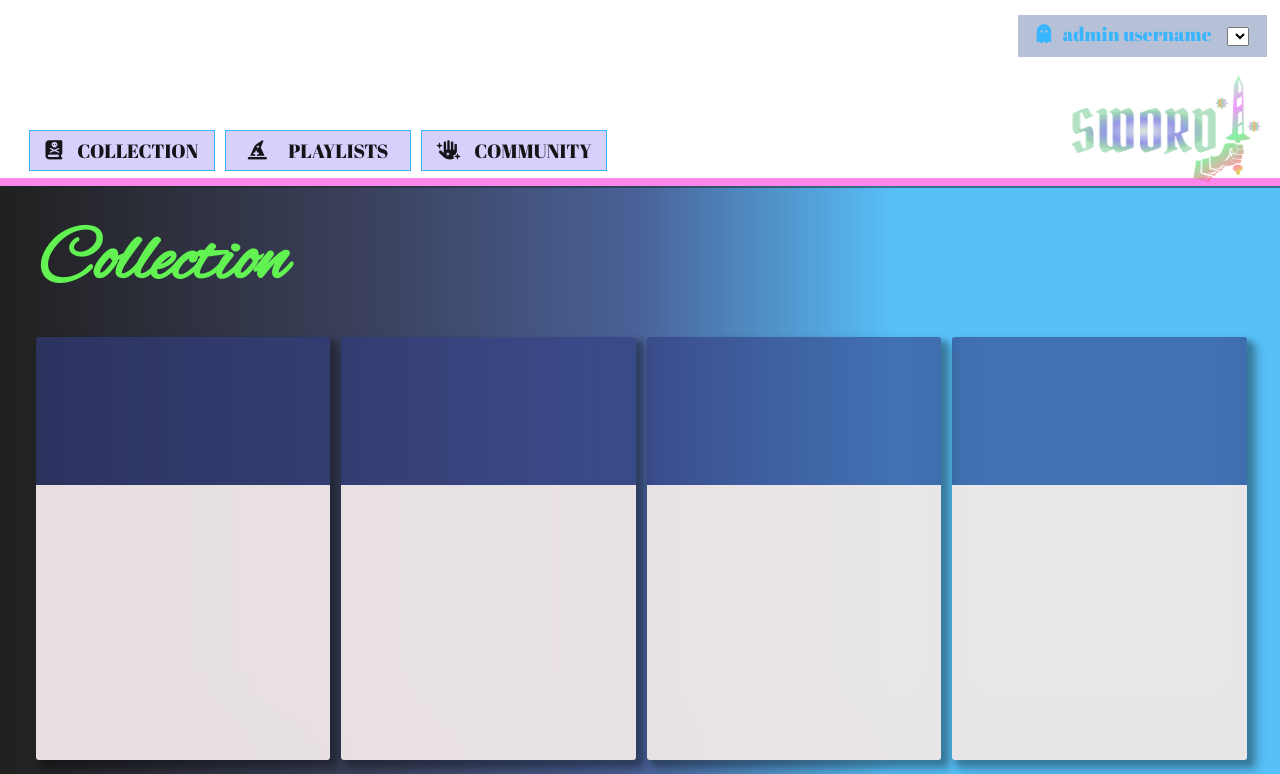
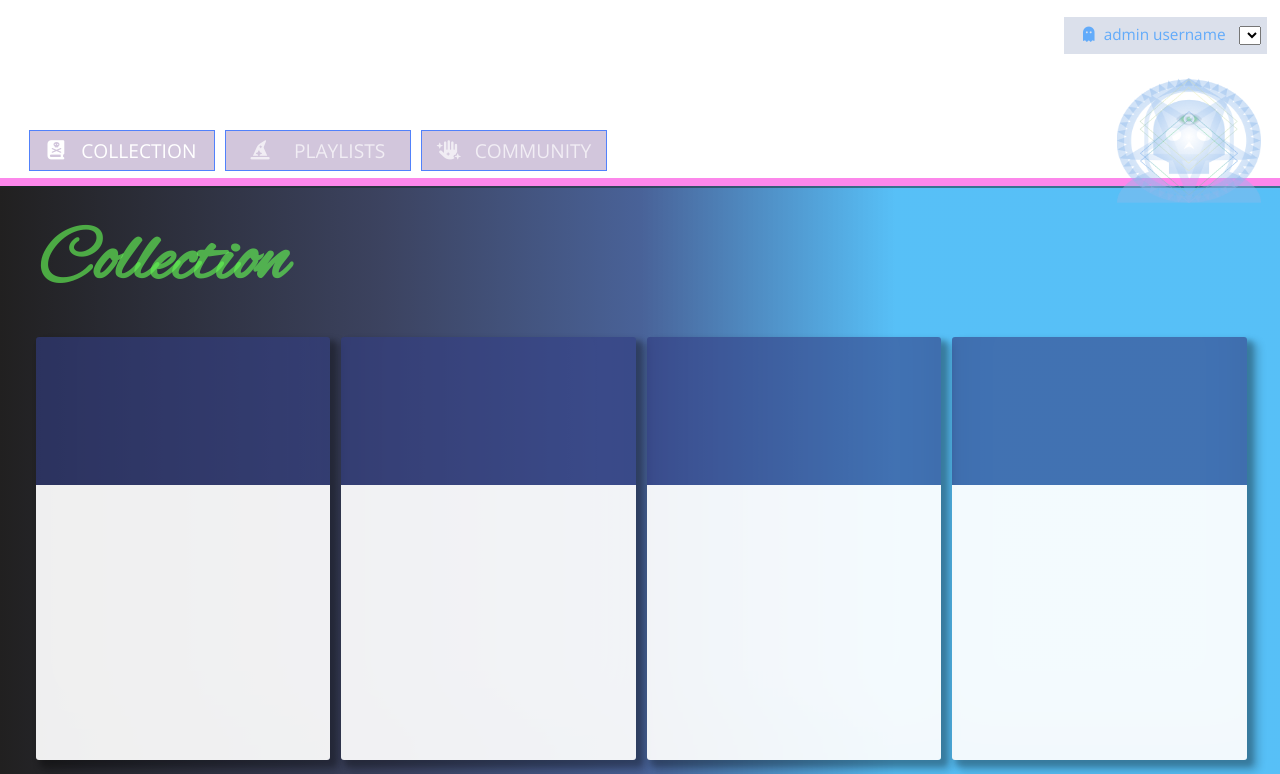
Before and after one commit to pcmueller/StaticComp, a plain HTML site: page index.html in a window 1280 px wide. Shown: the top 774 px of the page. Drawn offline with nearby package versions, Linux system fonts and the light colour scheme.

Commit message:
Add new logo and addt'l styling

```diff
--- a/index.html
+++ b/index.html
@@ -5,7 +5,7 @@
   <meta charset='UTF-8'>
   <meta name="viewport" content="width=device-width, initial-scale=1">
   <link rel="preconnect" href="https://fonts.gstatic.com">
-  <link href="https://fonts.googleapis.com/css2?family=Abril+Fatface&display=swap" rel="stylesheet">
+  <link href="https://fonts.googleapis.com/css2?family=Open+Sans:wght@300;400;600&display=swap" rel="stylesheet">
   <link href="https://fonts.googleapis.com/css2?family=Alex+Brush&display=swap" rel="stylesheet">
   <script src="https://kit.fontawesome.com/ca77517a12.js" crossorigin="anonymous"></script>
   <title>Static Comp</title>
@@ -25,9 +25,9 @@
       </article>
       <nav class="nav-bar">
         <ul class="nav-bar-links">
-          <li class="active">
-            <i class="fas fa-book-dead"></i>
-            <p>COLLECTION</p>
+          <li>
+            <i class="fas fa-book-dead active"></i>
+            <p class="active">COLLECTION</p>
           </li>
           <li class="inactive">
             <i class="fas fa-hat-wizard"></i>
@@ -39,7 +39,7 @@
           </li>
         </ul>
         <span class="nav-bar-logo">
-          <img class="sword-logo" src="./assets/sword-logo-2.png">
+          <img class="logo" src="./assets/astral-plane.png">
         </span>
       </nav>
     </header>
--- a/styles.css
+++ b/styles.css
@@ -9,8 +9,8 @@ body {
   width: 100vw;
   margin: 0;
   padding: 0;
-  font-family: 'Abril Fatface',
-  cursive;
+  font-family: 'Open Sans',
+  sans-serif;
 }
 
 header {
@@ -45,9 +45,9 @@ select {
   align-self: center;
   /* margin: 1% 1% 0 0; */
   padding: 0.5% 0 0.75% 1.5%;
-  font-size: 1.5vw;
-  color: #37B5FE;
-  background-color:rgba(73, 98, 152, 0.4)
+  font-size: 1.2vw;
+  color: #3c9affc3;
+  background-color:rgba(73, 98, 152, 0.195)
 }
 
 .nav-bar {
@@ -76,9 +76,9 @@ select {
   height: 3vw;
   padding: 0 1% 0 1%;
   margin: 1% 1% 0 0;
-  border: 0.1em solid #37B5FE;
-  color: rgba(0, 0, 0, 0.9);
-  background-color: rgba(157, 140, 251, 0.407);
+  border: 0.1em solid #5181fb;
+  color: #ffffffaf;
+  background-color: rgba(94, 51, 129, 0.277);
   font-size: 1.5vw;
   cursor: pointer;
 }
@@ -90,14 +90,14 @@ i {
 .nav-bar-logo {
   /* background-image: url(assets/sword-logo-2.png); */
   justify-self: flex-end;
-  align-self: center;
-  margin: 0 2% 5% 0;
+  align-self: flex-end;
+  margin: 6% 2% 5% 0;
   font-size: 3em;
 }
 
-.sword-logo {
-  width: 4em;
-  height: 3em;
+.logo {
+  width: 3em;
+  height: 2.6em;
 }
 
 .main-wrapper {
@@ -117,7 +117,7 @@ i {
   font-weight: bold;
   font-family: 'Alex Brush',
   cursive;
-  color: #62f252;
+  color: #62f252a7;
 }
 
 .box-grid {
@@ -141,7 +141,6 @@ i {
   box-shadow: inset 0 -3em 3em rgba(0, 0, 0, 0.1),
   0.3em 0.3em 0.3em 0.1em rgba(0, 0, 0, 0.2),
   0.5em 0.5em 0.5em 0.2em rgba(0, 0, 0, 0.2);
-
 }
 
 .box-top {
@@ -153,14 +152,11 @@ i {
 .box-bottom {
   height: 65vh;
   border-radius: 0 0 3px 3px;
-  background-color: rgba(242, 233, 233, 0.948);
+  background-color: rgba(255, 255, 255, 0.93);
   margin: 0;
 }
 
-/* .inactive {
-  color: rgb(243, 7, 155);
+.active {
+  /* color: #3ee668d6; */
+  color: #ffffff;
 }
-
-.active {
-  color: #FFFFFF;
-} */
```
Also changed, not shown: assets/astral-plane.png (added), assets/cbc52e26cc7340b1a9b91150d7b15273.png (added), assets/sanctum-logo.png (added).
